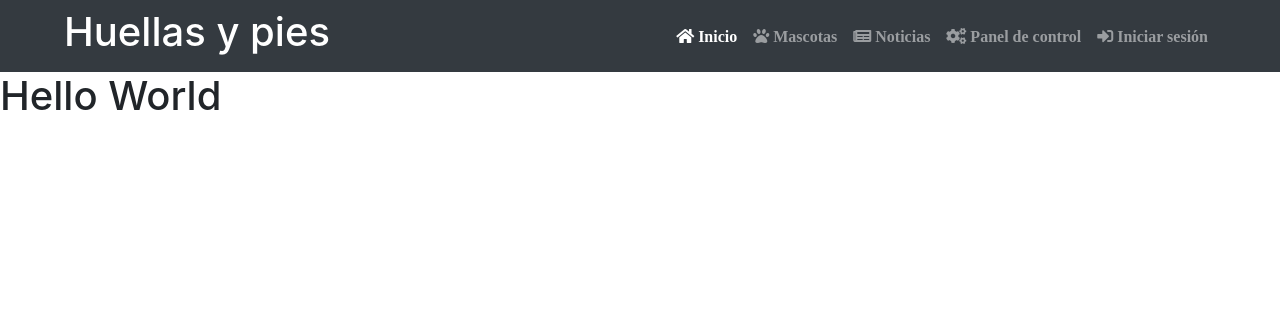
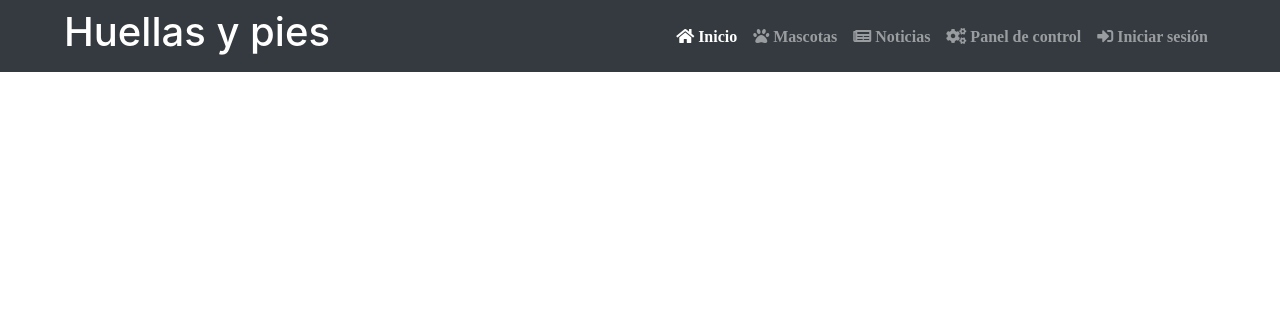
Before and after one commit to JoseLuisPB/huellasypies, a Symfony app: template templates/base.html.twig in a window 1280 px wide. Shown: the top 332 px of the page. Run offline with Twig, Linux system fonts and the light colour scheme; the template is opened without the code that fills it, so the values that code supplies are empty; some libraries are stand-ins or nearby versions.

Commit message:
Creacion twig base

```diff
--- a/templates/base.html.twig
+++ b/templates/base.html.twig
@@ -90,9 +90,7 @@
             </div>
         </nav>
         <!-- Bloque con el contenido del main -->
-        {% block main %}
-            <h1>Hello World</h1>
-        {% endblock %}
+        {% block main %}{% endblock %}
 
         <!-- Bloque con el contenido del footer -->
         {% block footer %}{% endblock %}
```
